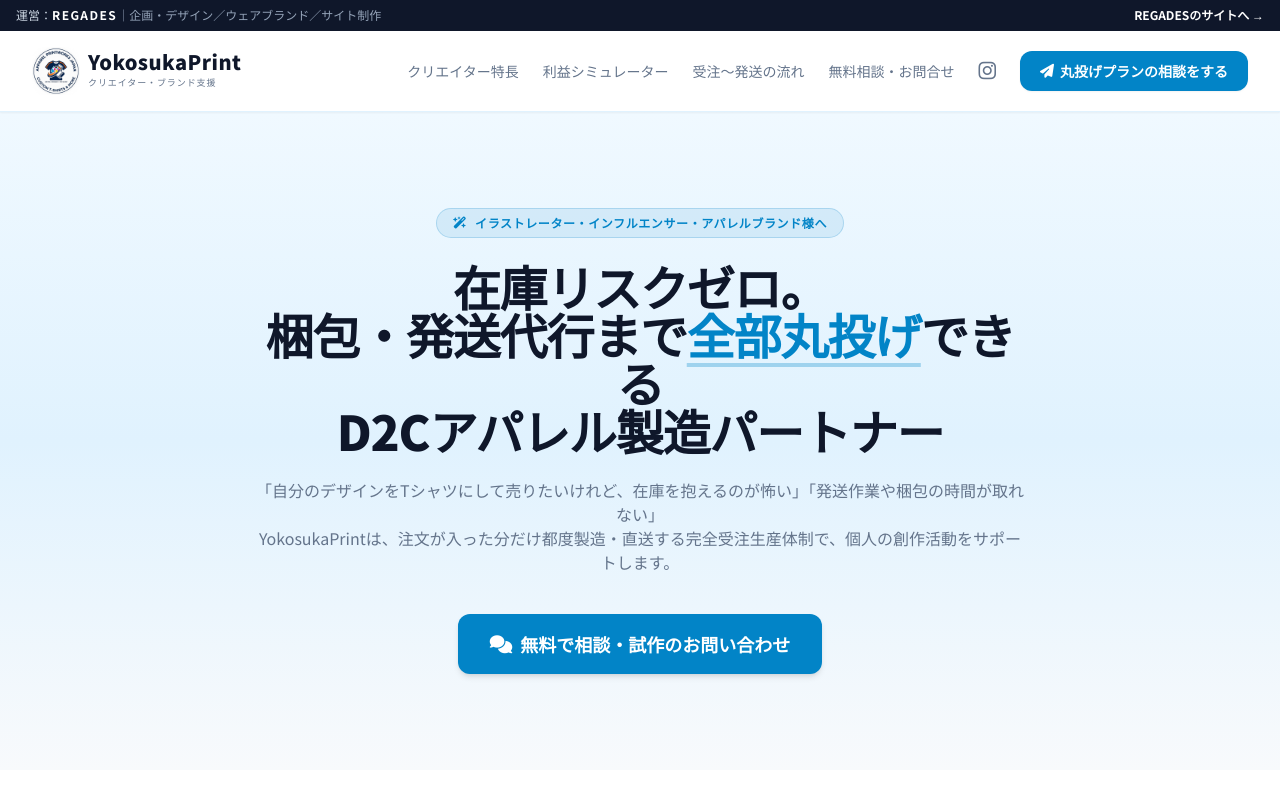
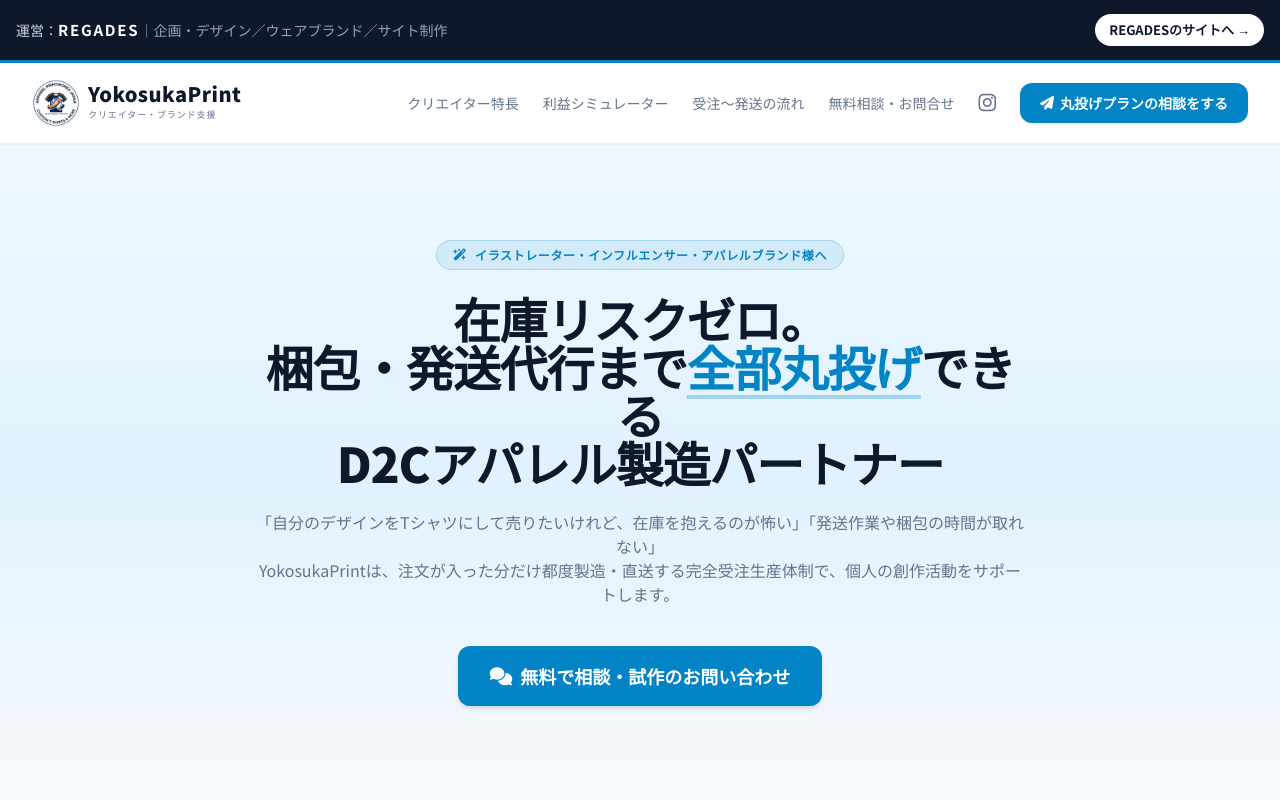
Before and after one commit to YokosukaPrint/yokosuka-print, a plain HTML site: page creator.html in a window 1280 px wide. Shown: the top 800 px of the page. Drawn offline with nearby package versions, Linux system fonts and the light colour scheme.

Commit message:
REGADESへのリンク帯を太く・目立つように変更
Co-Authored-By: Claude Opus 5.5 <noreply@anthropic.com>
Claude-Session: https://claude.ai/code/session_01E2oxrcMnfaPMDUbBLhZUif

```diff
--- a/creator.html
+++ b/creator.html
@@ -45,10 +45,10 @@
 
     <!-- HEADER -->
     <!-- 運営会社REGADESへのリンク（ページ最上部） -->
-<div style="background:#0f172a;color:#cbd5e1;font-size:12px;line-height:1.4">
-  <div style="max-width:80rem;margin:0 auto;padding:7px 16px;display:flex;align-items:center;justify-content:space-between;gap:12px">
-    <a href="https://www.regades.com/" target="_blank" rel="noopener" style="color:#cbd5e1;text-decoration:none;white-space:nowrap;overflow:hidden;text-overflow:ellipsis">運営：<b style="color:#fff;letter-spacing:.12em">REGADES</b><span style="color:#94a3b8">｜企画・デザイン／ウェアブランド／サイト制作</span></a>
-    <a href="https://www.regades.com/" target="_blank" rel="noopener" style="color:#fff;text-decoration:none;white-space:nowrap;font-weight:700">REGADESのサイトへ →</a>
+<div style="background:#0f172a;color:#cbd5e1;font-size:14px;line-height:1.4;border-bottom:3px solid #0284C7">
+  <div style="max-width:80rem;margin:0 auto;padding:14px 16px;display:flex;align-items:center;justify-content:space-between;gap:12px">
+    <a href="https://www.regades.com/" target="_blank" rel="noopener" style="color:#cbd5e1;text-decoration:none;white-space:nowrap;overflow:hidden;text-overflow:ellipsis">運営：<b style="color:#fff;letter-spacing:.12em;font-size:15px">REGADES</b><span style="color:#94a3b8">｜企画・デザイン／ウェアブランド／サイト制作</span></a>
+    <a href="https://www.regades.com/" target="_blank" rel="noopener" style="color:#0f172a;background:#fff;text-decoration:none;white-space:nowrap;font-weight:700;padding:7px 14px;border-radius:999px;font-size:13px">REGADESのサイトへ →</a>
   </div>
 </div>
     <header class="sticky top-0 z-50 bg-white/95 backdrop-blur-md text-brand-dark border-b border-brand-water transition-all duration-300 shadow-sm">
```
Also changed, not shown: en/index.html (+4 -4 lines), index.html (+4 -4 lines).
